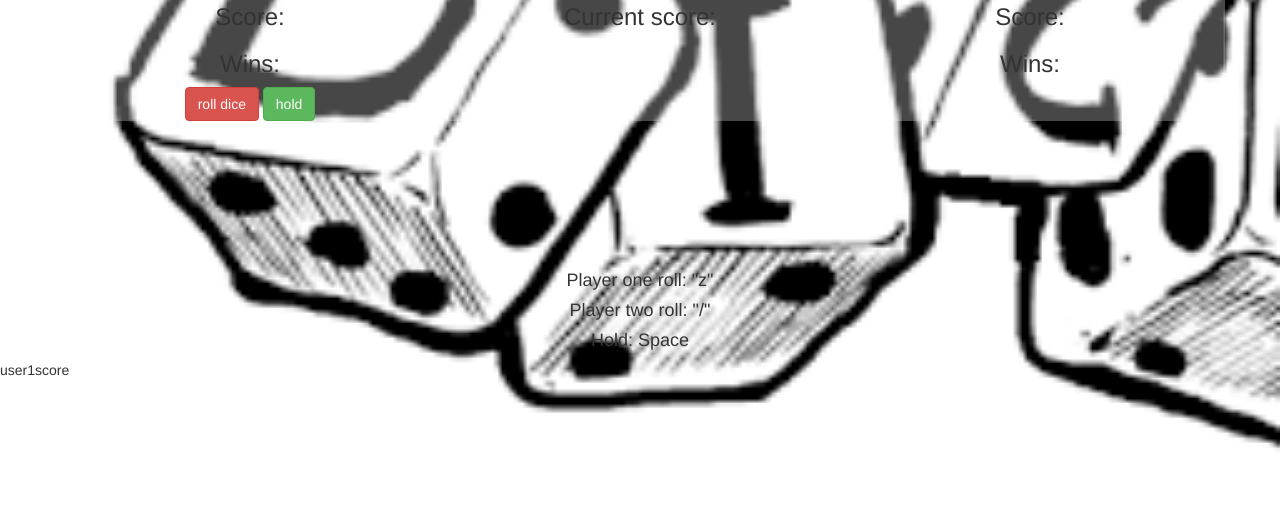
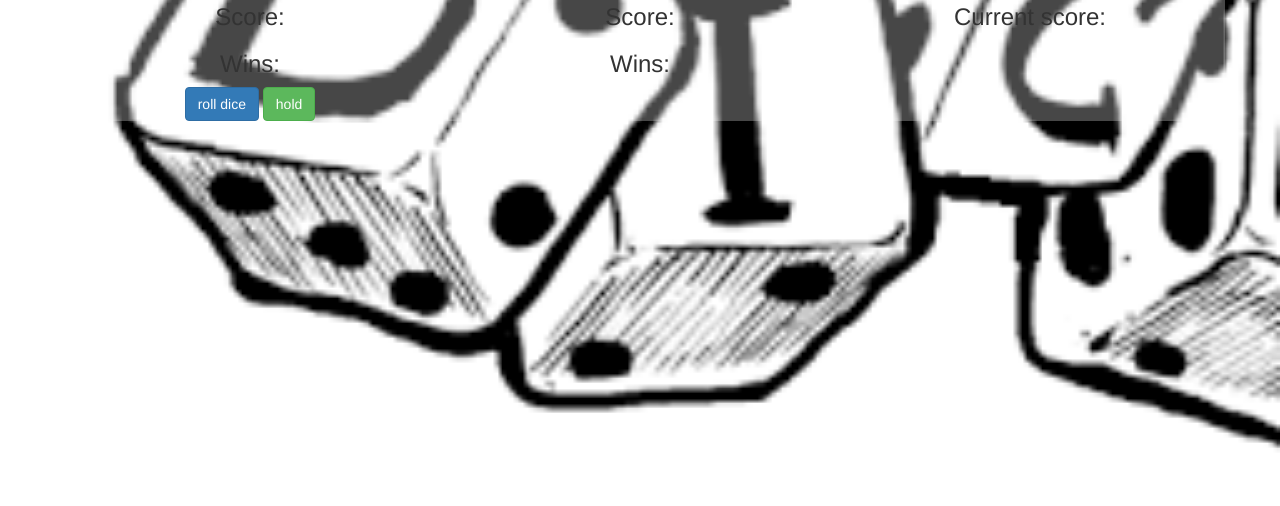
Before and after one commit to eddy939/pigDiceProject, a plain HTML site: page index.html in a window 1280 px wide. Shown: the part 294-800 px from the top of the page. Drawn offline with nearby package versions, Linux system fonts and the light colour scheme.

Commit message:
make changes to index.html

```diff
--- a/index.html
+++ b/index.html
@@ -23,10 +23,22 @@
           <h3>Score: <span id="user1score"></span></h3>
           <h3>Wins: <span id="user1wins"></span></h3>
           <div id="user1buttons">
-            <button id="roll" class="btn btn-large btn-danger">roll dice</button>
+            <button id="roll" class="btn btn-large btn-primary">roll dice</button>
             <button id="hold" class="btn btn-large btn-success">hold</button>
           </div>
         </div>
+
+
+        <div class="col-md-4">
+          <h2 id="user2">user 2</h2>
+          <h3>Score: <span id="user2score"></span></h3>
+          <h3>Wins: <span id="user2wins"></span></h3>
+          <div id="user2buttons">
+            <button id="roll" class="btn btn-large btn-primary">roll dice</button>
+            <button id="hold" class="btn btn-large btn-success">hold</button>
+          </div>
+        </div>
+
 
         <div class="col-md-4">
           <h2>Roll: <span id = "dice"></span></h2>
@@ -34,23 +46,10 @@
           <h3>Current score: <span id="current"></span></h3>
         </div>
 
-        <div class="col-md-4">
-          <h2 id="user2">user 2</h2>
-          <h3>Score: <span id="user2score"></span></h3>
-          <h3>Wins: <span id="user2wins"></span></h3>
-          <div id="user2buttons">
-            <button id="roll" class="btn btn-large btn-danger">roll dice</button>
-            <button id="hold" class="btn btn-large btn-success">hold</button>
-          </div>
-        </div>
+
     </div>
-    <div class = "howto">
-      <h4>Player one roll: "z"</h4>
-          <h4>Player two roll: "/"</h4>
-          <h4>Hold:            Space</h4>
-    </div>
+
   </div>
 
   </body>
 </html>
-user1score
```
